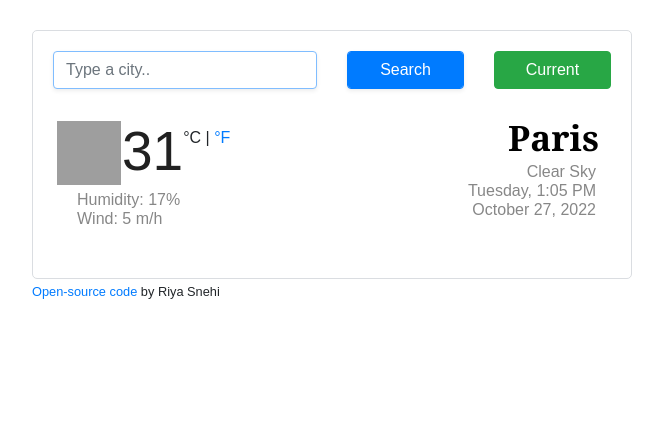
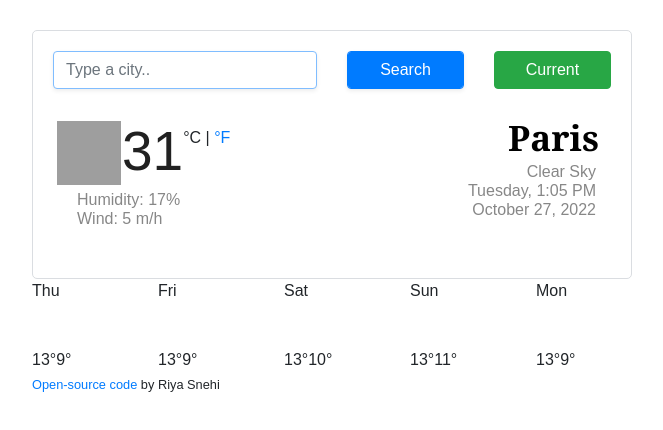
Before and after one commit to riyasnehi/weather, a plain HTML site: page index.html in a window 1280 px wide. Shown: the top 430 px of the page, without its empty margins (308-971 px from the left). Drawn offline with nearby package versions, Linux system fonts and the light colour scheme; grey boxes are pictures that could not be loaded.

Commit message:
Added forecast row

```diff
--- a/index.html
+++ b/index.html
@@ -81,6 +81,58 @@
             </div>
           </div>
         </div>
+        <div class="WeatherForecast row">
+          <div class="col">
+            <div class="WeatherForecastPreview">
+              <div class="forecast-time">Thu</div>
+              <canvas width="38" height="38"></canvas>
+              <div class="forecast-temperature">
+                <span class="forecast-temperature-max">13°</span
+                ><span class="forecast-temperature-min">9°</span>
+              </div>
+            </div>
+          </div>
+          <div class="col">
+            <div class="WeatherForecastPreview">
+              <div class="forecast-time">Fri</div>
+              <canvas width="38" height="38"></canvas>
+              <div class="forecast-temperature">
+                <span class="forecast-temperature-max">13°</span
+                ><span class="forecast-temperature-min">9°</span>
+              </div>
+            </div>
+          </div>
+          <div class="col">
+            <div class="WeatherForecastPreview">
+              <div class="forecast-time">Sat</div>
+              <canvas width="38" height="38"></canvas>
+              <div class="forecast-temperature">
+                <span class="forecast-temperature-max">13°</span
+                ><span class="forecast-temperature-min">10°</span>
+              </div>
+            </div>
+          </div>
+          <div class="col">
+            <div class="WeatherForecastPreview">
+              <div class="forecast-time">Sun</div>
+              <canvas width="38" height="38"></canvas>
+              <div class="forecast-temperature">
+                <span class="forecast-temperature-max">13°</span
+                ><span class="forecast-temperature-min">11°</span>
+              </div>
+            </div>
+          </div>
+          <div class="col">
+            <div class="WeatherForecastPreview">
+              <div class="forecast-time">Mon</div>
+              <canvas width="38" height="38"></canvas>
+              <div class="forecast-temperature">
+                <span class="forecast-temperature-max">13°</span
+                ><span class="forecast-temperature-min">9°</span>
+              </div>
+            </div>
+          </div>
+        </div>
         <small>
           <a href="https://github.com/riyasnehi/weather" target="_blank"
             >Open-source code</a
```
